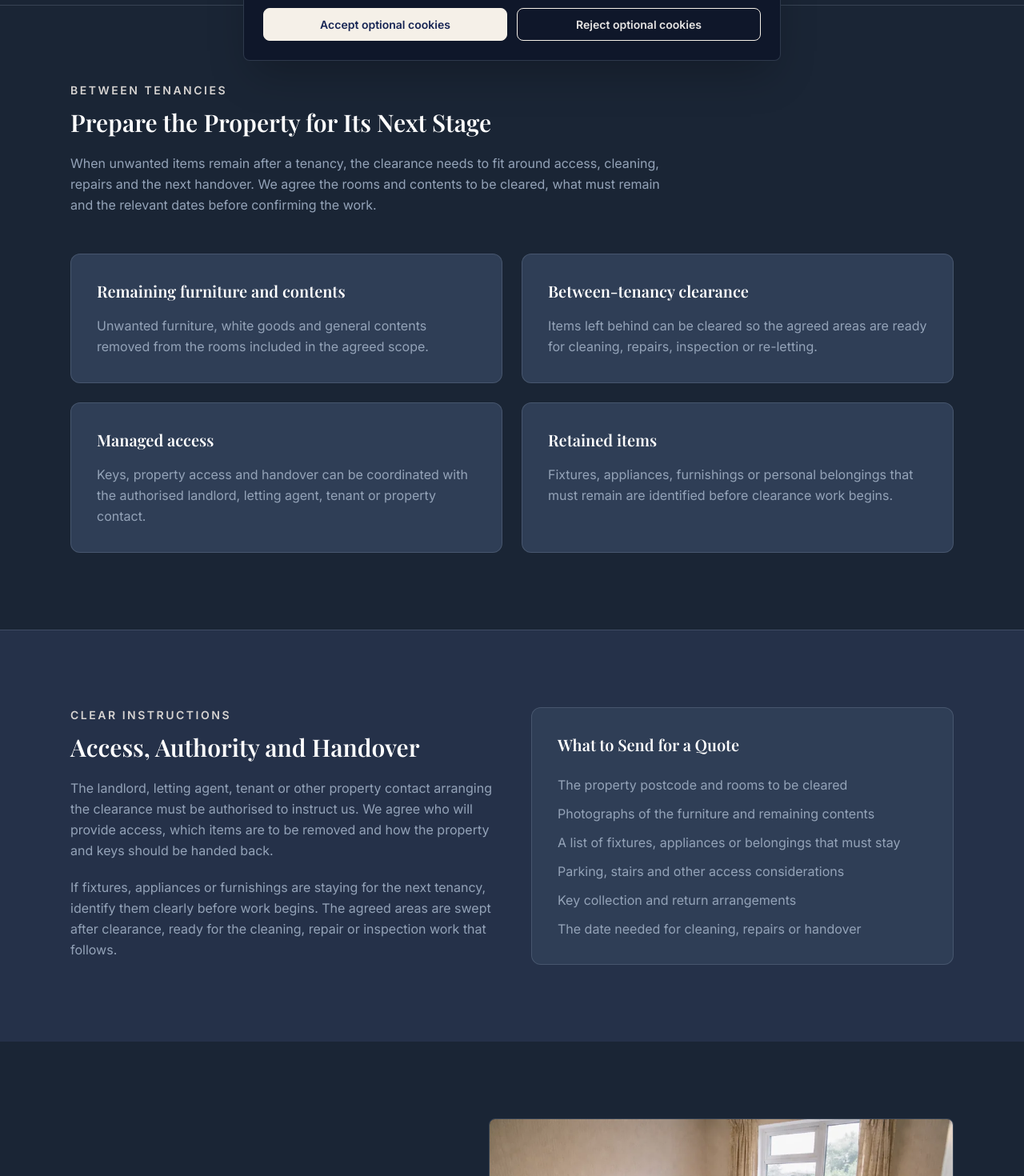
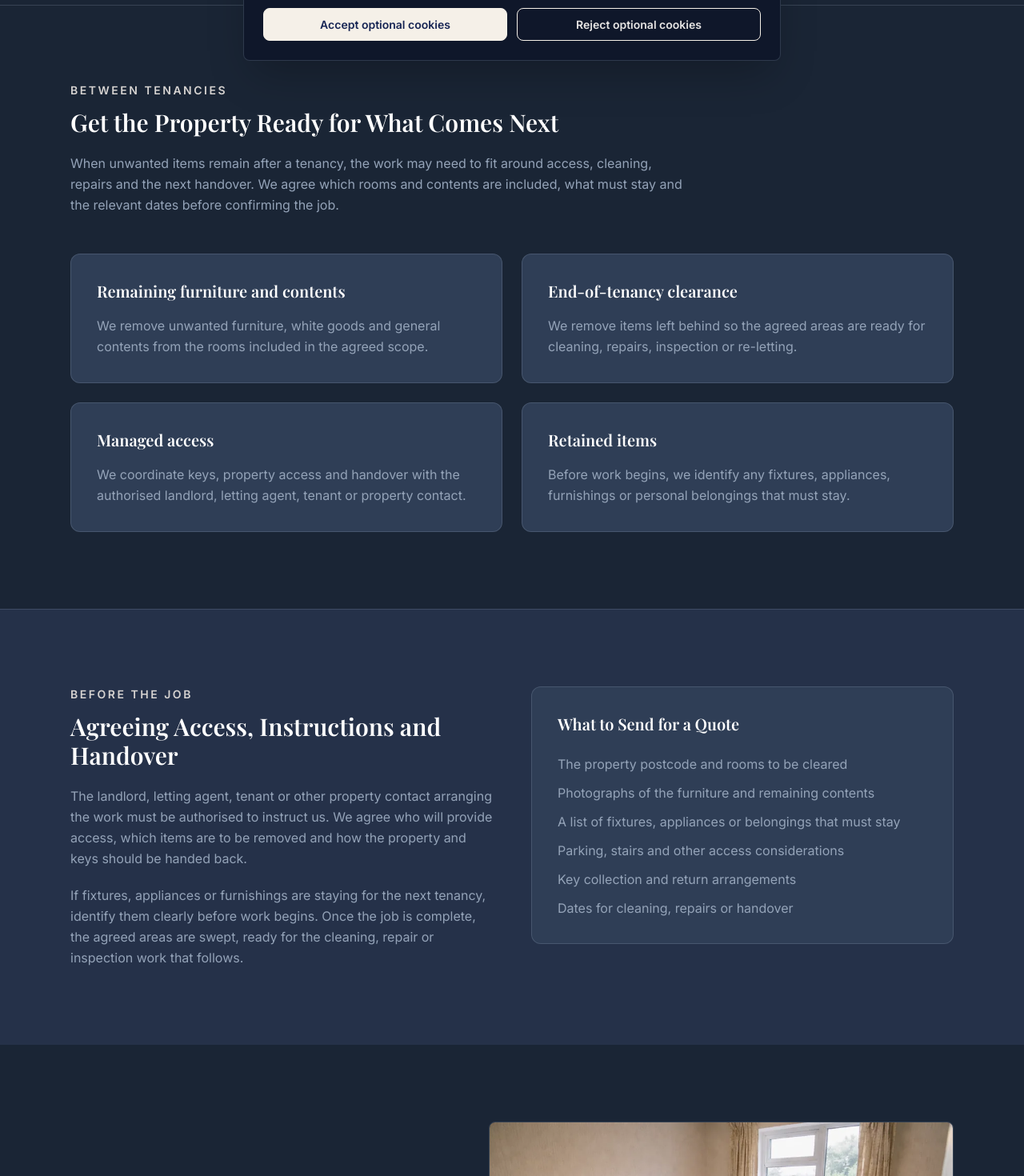
Before and after one commit to crawfordhouseclearance/website, a React (Vite) app: page /landlord-end-of-tenancy-clearance in a window 1280 px wide. Shown: the part 700-2170 px from the top of the page at 80% size. Built offline with nearby package versions, Linux system fonts and the light colour scheme; no server answers.

Commit message:
fix: refine copy on new service pages

```diff
--- a/src/pages/LandlordEndOfTenancyClearance.tsx
+++ b/src/pages/LandlordEndOfTenancyClearance.tsx
@@ -54,19 +54,19 @@ function LandlordClearanceJsonLd() {
 const clearanceNeeds = [
   {
     title: "Remaining furniture and contents",
-    text: "Unwanted furniture, white goods and general contents removed from the rooms included in the agreed scope.",
+    text: "We remove unwanted furniture, white goods and general contents from the rooms included in the agreed scope.",
   },
   {
-    title: "Between-tenancy clearance",
-    text: "Items left behind can be cleared so the agreed areas are ready for cleaning, repairs, inspection or re-letting.",
+    title: "End-of-tenancy clearance",
+    text: "We remove items left behind so the agreed areas are ready for cleaning, repairs, inspection or re-letting.",
   },
   {
     title: "Managed access",
-    text: "Keys, property access and handover can be coordinated with the authorised landlord, letting agent, tenant or property contact.",
+    text: "We coordinate keys, property access and handover with the authorised landlord, letting agent, tenant or property contact.",
   },
   {
     title: "Retained items",
-    text: "Fixtures, appliances, furnishings or personal belongings that must remain are identified before clearance work begins.",
+    text: "Before work begins, we identify any fixtures, appliances, furnishings or personal belongings that must stay.",
   },
 ] as const
 
@@ -74,7 +74,7 @@ const faqs = [
   {
     question: "Can you collect keys from a landlord or letting agent?",
     answer:
-      "Access and key arrangements can be agreed with the authorised property contact before the job. We also confirm how keys should be returned and who will receive the handover.",
+      "Access and key arrangements can be agreed with the authorised property contact before the job. We also confirm how the keys should be returned and who the property will be handed back to.",
   },
   {
     question: "Can you remove items left by a former tenant?",
@@ -84,7 +84,7 @@ const faqs = [
   {
     question: "Can clearance be arranged around repairs or cleaning?",
     answer:
-      "Yes, where the sequence and timing are agreed before booking. Tell us when other work is planned and the condition in which the cleared areas need to be handed over.",
+      "Yes, as long as the order and timing are agreed before booking. Tell us when other work is planned and how the agreed areas need to be left for handover.",
   },
   {
     question: "Is waste documentation available?",
@@ -106,7 +106,7 @@ export default function LandlordEndOfTenancyClearance() {
         breadcrumbLabel="Landlord and End-of-Tenancy Clearance"
         eyebrow="Landlords, letting agents and tenants"
         title="Landlord and End-of-Tenancy Clearance"
-        introduction="Clearance of unwanted furniture and contents between tenancies, with the removal scope, access and handover agreed before work starts."
+        introduction="Our landlord clearance service removes unwanted furniture and remaining contents between tenancies, with the scope, access and handover agreed before work starts."
         imageSrc="/images/web/service_domestic_03.webp"
         imageAlt="Bedroom contents before an end-of-tenancy clearance"
       >
@@ -117,13 +117,13 @@ export default function LandlordEndOfTenancyClearance() {
                 Between tenancies
               </p>
               <h2 className="text-3xl font-semibold text-white">
-                Prepare the Property for Its Next Stage
+                Get the Property Ready for What Comes Next
               </h2>
               <p className="mt-5 leading-relaxed text-text-muted">
-                When unwanted items remain after a tenancy, the clearance needs
-                to fit around access, cleaning, repairs and the next handover.
-                We agree the rooms and contents to be cleared, what must remain
-                and the relevant dates before confirming the work.
+                When unwanted items remain after a tenancy, the work may need to
+                fit around access, cleaning, repairs and the next handover. We
+                agree which rooms and contents are included, what must stay and
+                the relevant dates before confirming the job.
               </p>
             </div>
 
@@ -146,22 +146,22 @@ export default function LandlordEndOfTenancyClearance() {
           <div className="max-w-6xl mx-auto px-6 grid gap-12 md:grid-cols-2 md:items-start">
             <div>
               <p className="mb-3 text-sm font-semibold uppercase tracking-[0.18em] text-stone-300">
-                Clear instructions
+                Before the job
               </p>
               <h2 className="text-3xl font-semibold text-white">
-                Access, Authority and Handover
+                Agreeing Access, Instructions and Handover
               </h2>
               <p className="mt-5 leading-relaxed text-text-muted">
                 The landlord, letting agent, tenant or other property contact
-                arranging the clearance must be authorised to instruct us. We
+                arranging the work must be authorised to instruct us. We
                 agree who will provide access, which items are to be removed and
                 how the property and keys should be handed back.
               </p>
               <p className="mt-5 leading-relaxed text-text-muted">
                 If fixtures, appliances or furnishings are staying for the next
-                tenancy, identify them clearly before work begins. The agreed
-                areas are swept after clearance, ready for the cleaning, repair
-                or inspection work that follows.
+                tenancy, identify them clearly before work begins. Once the job
+                is complete, the agreed areas are swept, ready for the cleaning,
+                repair or inspection work that follows.
               </p>
             </div>
 
@@ -175,7 +175,7 @@ export default function LandlordEndOfTenancyClearance() {
                 <li>A list of fixtures, appliances or belongings that must stay</li>
                 <li>Parking, stairs and other access considerations</li>
                 <li>Key collection and return arrangements</li>
-                <li>The date needed for cleaning, repairs or handover</li>
+                <li>Dates for cleaning, repairs or handover</li>
               </ul>
             </aside>
           </div>
@@ -188,7 +188,7 @@ export default function LandlordEndOfTenancyClearance() {
                 Licensed waste handling
               </p>
               <h2 className="text-3xl font-semibold text-white">
-                A Documented Route for Removed Waste
+                Waste Handling and Documentation
               </h2>
               <p className="mt-5 leading-relaxed text-text-muted">
                 Crawford House Clearance is a SEPA-registered waste carrier.
--- a/src/pages/Professionals.tsx
+++ b/src/pages/Professionals.tsx
@@ -53,19 +53,19 @@ function ProfessionalsServiceJsonLd() {
 const professionalNeeds = [
   {
     title: "Solicitors and executors",
-    text: "Respectful probate clearance carried out to instructions agreed with the authorised estate contact, including belongings that must remain.",
+    text: "We carry out probate clearance with care, following the instructions agreed with the authorised estate contact and identifying belongings that must stay.",
   },
   {
     title: "Estate agents",
-    text: "Access, keys and the required condition at handover agreed around property marketing, sale preparation or completion dates.",
+    text: "We agree access, key arrangements and the required condition at handover around property marketing, sale preparation or completion dates.",
   },
   {
     title: "Landlords and letting agents",
-    text: "Unwanted contents cleared between tenancies so cleaning, repairs, inspection or re-letting can follow in the planned order.",
+    text: "We remove unwanted contents between tenancies so cleaning, repairs, inspection or re-letting can follow in the planned order.",
   },
   {
     title: "Other property professionals",
-    text: "A defined clearance scope for properties that need to be prepared before valuation, sale, tenancy or onward work.",
+    text: "We agree a defined scope for properties being prepared for valuation, sale, tenancy or other work.",
   },
 ] as const
 
@@ -77,26 +77,26 @@ const processSteps = [
   },
   {
     number: "02",
-    title: "Define the clearance scope",
-    text: "Rooms, contents, retained belongings and exclusions are recorded clearly before the work is booked.",
+    title: "Agree what is included",
+    text: "We record the rooms, contents, retained belongings and exclusions before the work is booked.",
   },
   {
     number: "03",
     title: "Coordinate access and dates",
-    text: "Key arrangements, property access and relevant sale, tenancy or onward-work dates are agreed in advance.",
+    text: "We agree key arrangements, property access and any dates relating to the sale, tenancy or other work in advance.",
   },
   {
     number: "04",
-    title: "Complete and hand back",
-    text: "The agreed areas are cleared and swept, keys are returned as arranged and waste documentation is available where applicable.",
+    title: "Finish the work and hand back",
+    text: "We remove the agreed contents and sweep the areas, return keys as arranged and provide waste documentation where applicable.",
   },
 ] as const
 
 const faqs = [
   {
-    question: "Can you work from instructions provided by a solicitor or executor?",
+    question: "Can you take instructions from a solicitor or executor?",
     answer:
-      "Yes. We can coordinate with the authorised representative and agree the removal scope, retained belongings, access and handover before work begins.",
+      "Yes. We can coordinate with the authorised representative and agree what will be removed, what must stay, access and handover before work begins.",
   },
   {
     question: "Can you arrange access without the client attending?",
@@ -104,9 +104,9 @@ const faqs = [
       "Where authorised access is available, key collection and return can be agreed with the nominated contact. We confirm the arrangements and who can approve any decisions in advance.",
   },
   {
-    question: "How are items that must remain protected from removal?",
+    question: "How do you make sure retained items are not removed?",
     answer:
-      "They should be identified clearly when the scope is agreed. We work to the confirmed instructions and ask that any change is made through the nominated contact.",
+      "We identify them clearly when agreeing the scope and then work to the confirmed instructions. Any changes should come through the nominated contact.",
   },
   {
     question: "What waste information can you provide?",
@@ -128,7 +128,7 @@ export default function Professionals() {
         breadcrumbLabel="Professionals"
         eyebrow="Property clearance across Central Scotland"
         title="Property Clearance for Professionals"
-        introduction="A clear, practical process for solicitors, executors, estate agents, landlords, letting agents and other property contacts."
+        introduction="Property clearance and access coordination for solicitors, executors, estate agents, landlords, letting agents and other property professionals."
         imageSrc="/images/web/service_probate_03.webp"
         imageAlt="Property interior being assessed for a professional clearance"
       >
@@ -139,13 +139,13 @@ export default function Professionals() {
                 Practical coordination
               </p>
               <h2 className="text-3xl font-semibold text-white">
-                Clear Instructions from Quote to Handover
+                An Agreed Brief from Quote to Handover
               </h2>
               <p className="mt-5 leading-relaxed text-text-muted">
-                Professional property work often involves several people and a
-                fixed next step. We establish who is authorised to instruct us,
-                what is being removed, what must remain and how access and
-                handover should work before the clearance begins.
+                Property work often involves several people and a planned next
+                step. Before starting, we establish who is authorised to instruct
+                us, what is being removed, what must stay and how access and
+                handover will work.
               </p>
             </div>
 
@@ -168,10 +168,10 @@ export default function Professionals() {
           <div className="max-w-6xl mx-auto px-6">
             <div className="max-w-3xl">
               <p className="mb-3 text-sm font-semibold uppercase tracking-[0.18em] text-stone-300">
-                One agreed process
+                An agreed point of contact
               </p>
               <h2 className="text-3xl font-semibold text-white">
-                Scope, Access, Communication and Handover
+                How We Coordinate the Work
               </h2>
             </div>
 
@@ -197,17 +197,17 @@ export default function Professionals() {
           <div className="max-w-6xl mx-auto px-6 grid gap-12 md:grid-cols-2 md:items-start">
             <div>
               <p className="mb-3 text-sm font-semibold uppercase tracking-[0.18em] text-stone-300">
-                Probate and managed property work
+                Different property needs
               </p>
               <h2 className="text-3xl font-semibold text-white">
-                The Right Service for the Property
+                Probate and End-of-Tenancy Work
               </h2>
               <p className="mt-5 leading-relaxed text-text-muted">
-                Probate work is handled carefully around the estate&apos;s
-                instructions and retained belongings. Landlord and
-                end-of-tenancy work focuses on preparing agreed areas for
-                cleaning, repairs, inspection or re-letting. Each has its own
-                detailed service page.
+                For probate clearance, we work carefully to the estate&apos;s
+                instructions and identify any belongings that must stay.
+                Landlord and end-of-tenancy work focuses on preparing agreed
+                areas for cleaning, repairs, inspection or re-letting. Each
+                service has its own detailed page.
               </p>
               <div className="mt-6 flex flex-wrap gap-x-6 gap-y-3 text-sm">
                 <a
@@ -227,7 +227,7 @@ export default function Professionals() {
 
             <aside className="card-surface p-8">
               <h3 className="text-xl font-semibold text-white">
-                Details That Help Us Quote Clearly
+                Information We Need for a Quote
               </h3>
               <ul className="mt-6 space-y-3 text-text-muted">
                 <li>Property address and the authorised contact</li>
```
Also changed, not shown: src/pages/HouseClearance.tsx (+22 -23 lines).
